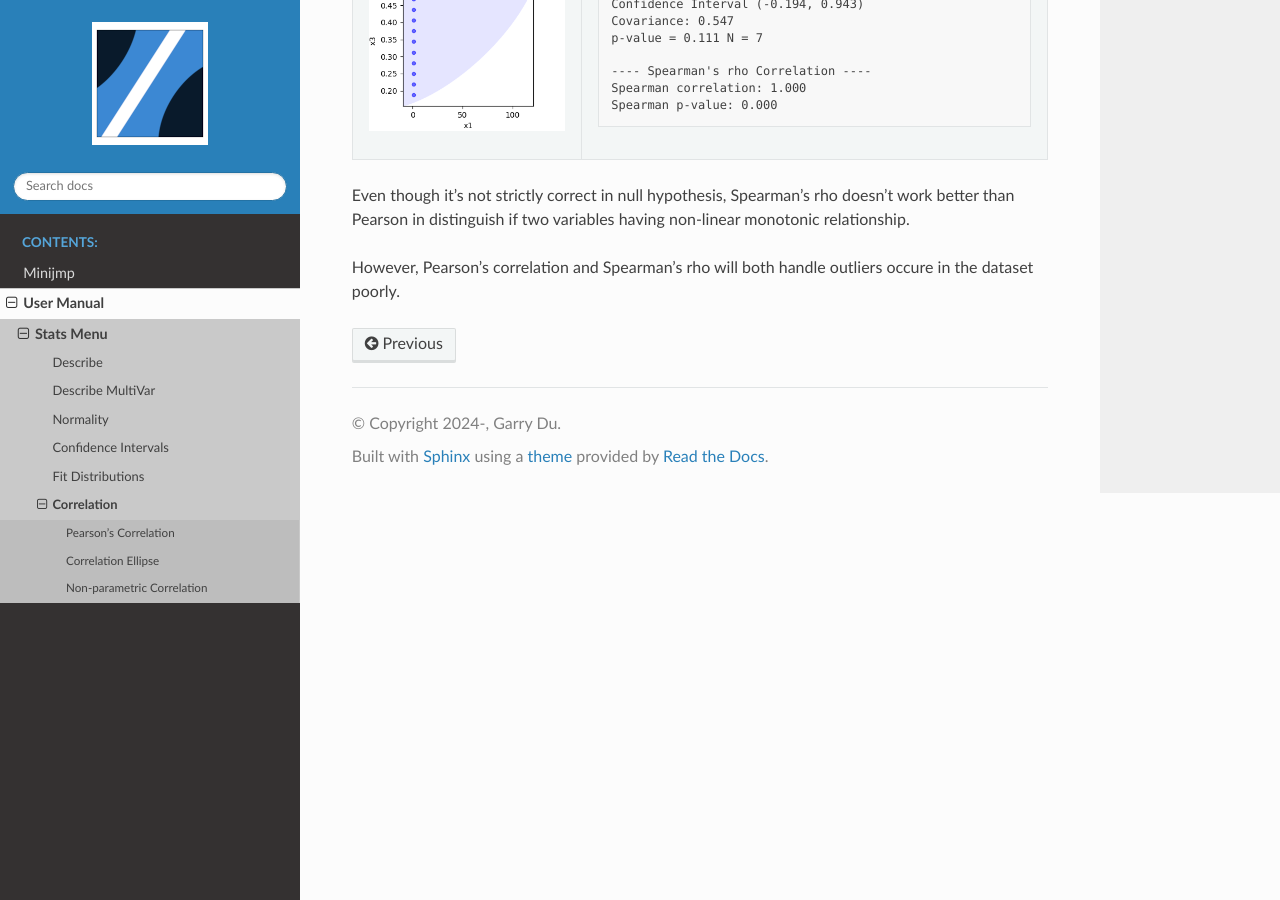
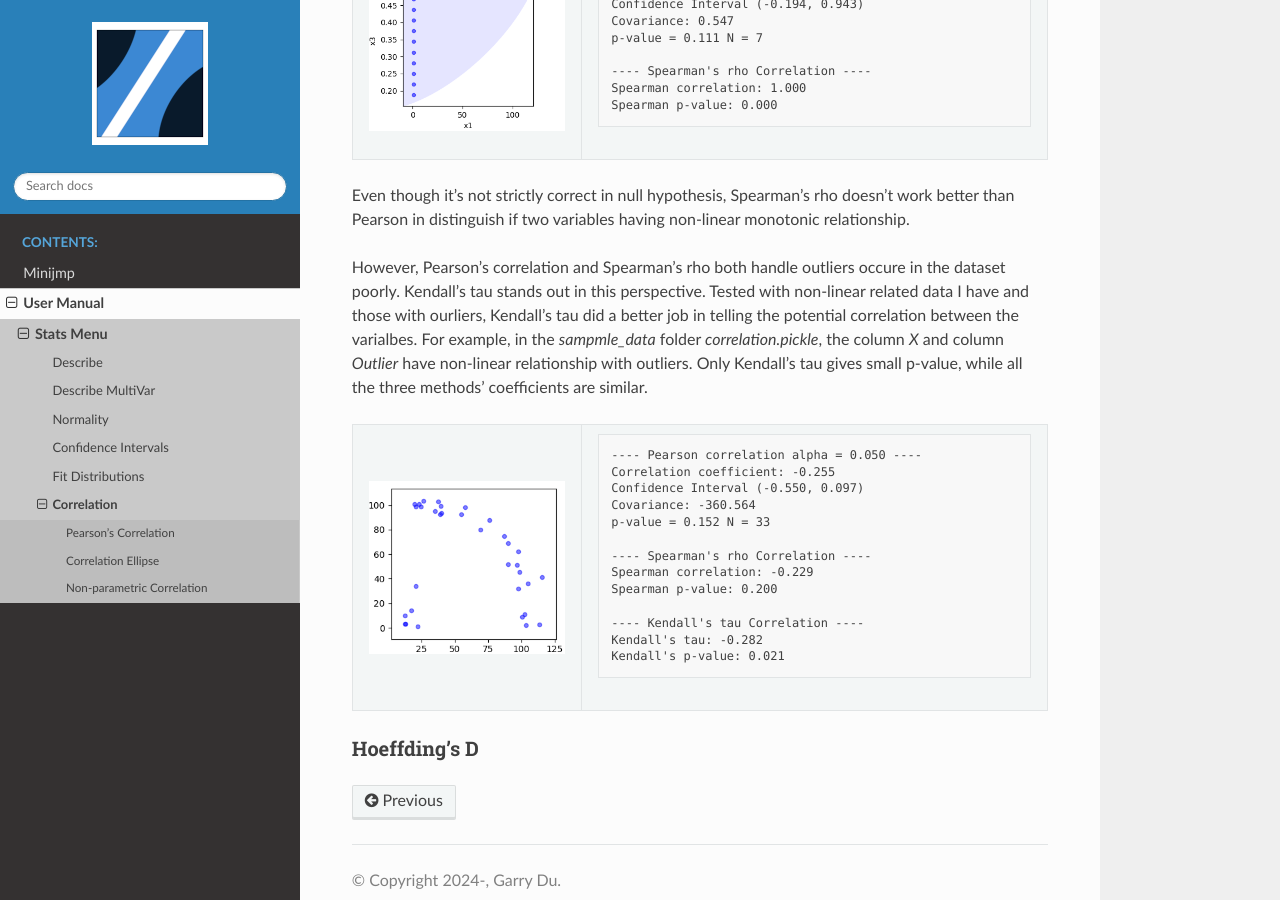
Before and after one commit to garrydu/Minijmp, a Sphinx documentation site: the page built from docs/usage/cor.rst, in a window 1280 px wide and 900 px high, scrolled down 6373 px. Built offline with Sphinx 7.4.7 and the Read the Docs theme 3.1.0, drawn with Linux system fonts in a browser that asks for light colours.

Commit message:
done spearman and kendall

```diff
--- a/docs/usage/cor.rst
+++ b/docs/usage/cor.rst
@@ -223,4 +223,29 @@ Though Spearman's rho is claimed to handle non-linear relationship better than P
 
 Even though it's not strictly correct in null hypothesis, Spearman's rho doesn't work better than Pearson in distinguish if two variables having non-linear monotonic relationship.
 
-However, Pearson's correlation and Spearman's rho will both handle outliers occure in the dataset poorly.
+However, Pearson's correlation and Spearman's rho both handle outliers occure in the dataset poorly. Kendall's tau stands out in this perspective. Tested with non-linear related data I have and those with ourliers, Kendall's tau did a better job in telling the potential correlation between the varialbes. For example, in the `sampmle_data` folder `correlation.pickle`, the column `X` and column `Outlier` have non-linear relationship with outliers. Only Kendall's tau gives small p-value, while all the three methods' coefficients are similar.
+
+
+.. list-table::
+   :widths: 33 67
+   :class: tight-table
+
+   * - .. image:: images/cor_outlier.png
+     - .. code-block:: none
+
+            ---- Pearson correlation alpha = 0.050 ----
+            Correlation coefficient: -0.255
+            Confidence Interval (-0.550, 0.097)
+            Covariance: -360.564
+            p-value = 0.152 N = 33
+
+            ---- Spearman's rho Correlation ----
+            Spearman correlation: -0.229
+            Spearman p-value: 0.200
+
+            ---- Kendall's tau Correlation ----
+            Kendall's tau: -0.282
+            Kendall's p-value: 0.021
+
+Hoeffding's D
+~~~~~~~~~~~~~
```
Also changed, not shown: docs/usage/images/cor_outlier.png (added), 1 other file.
